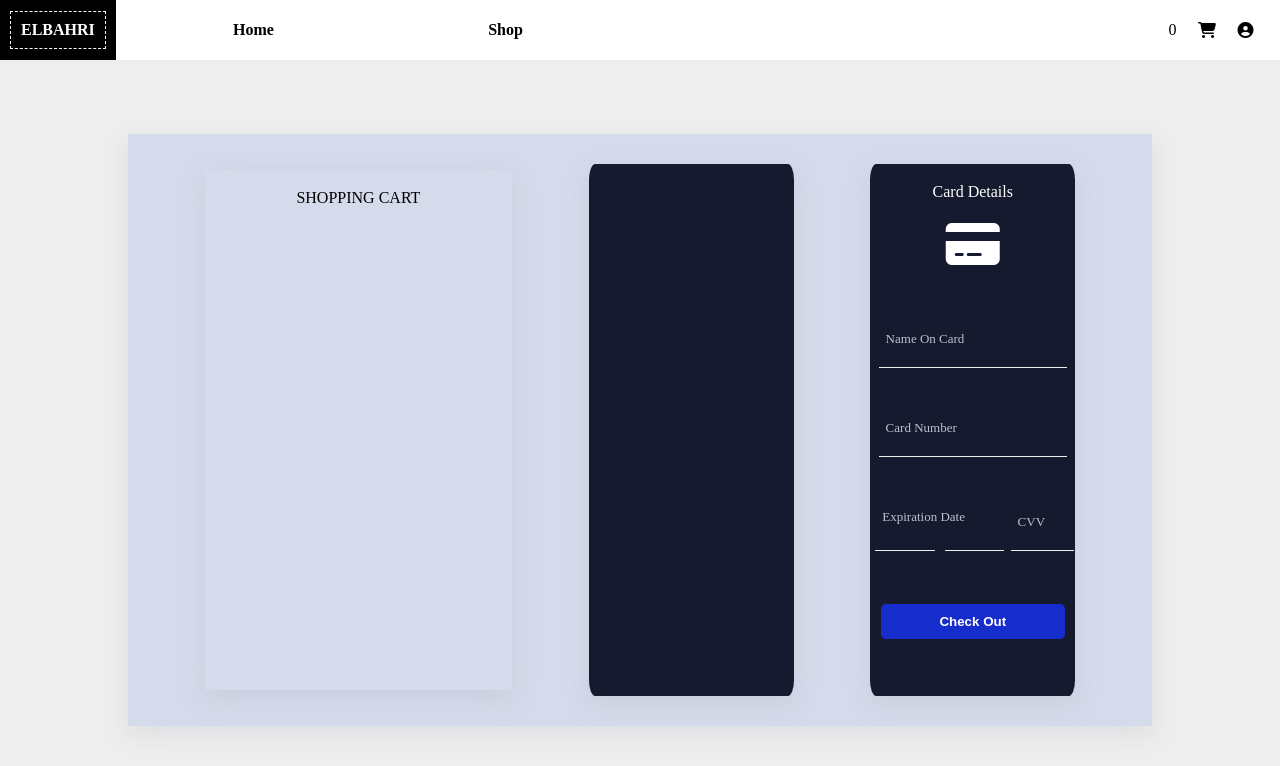
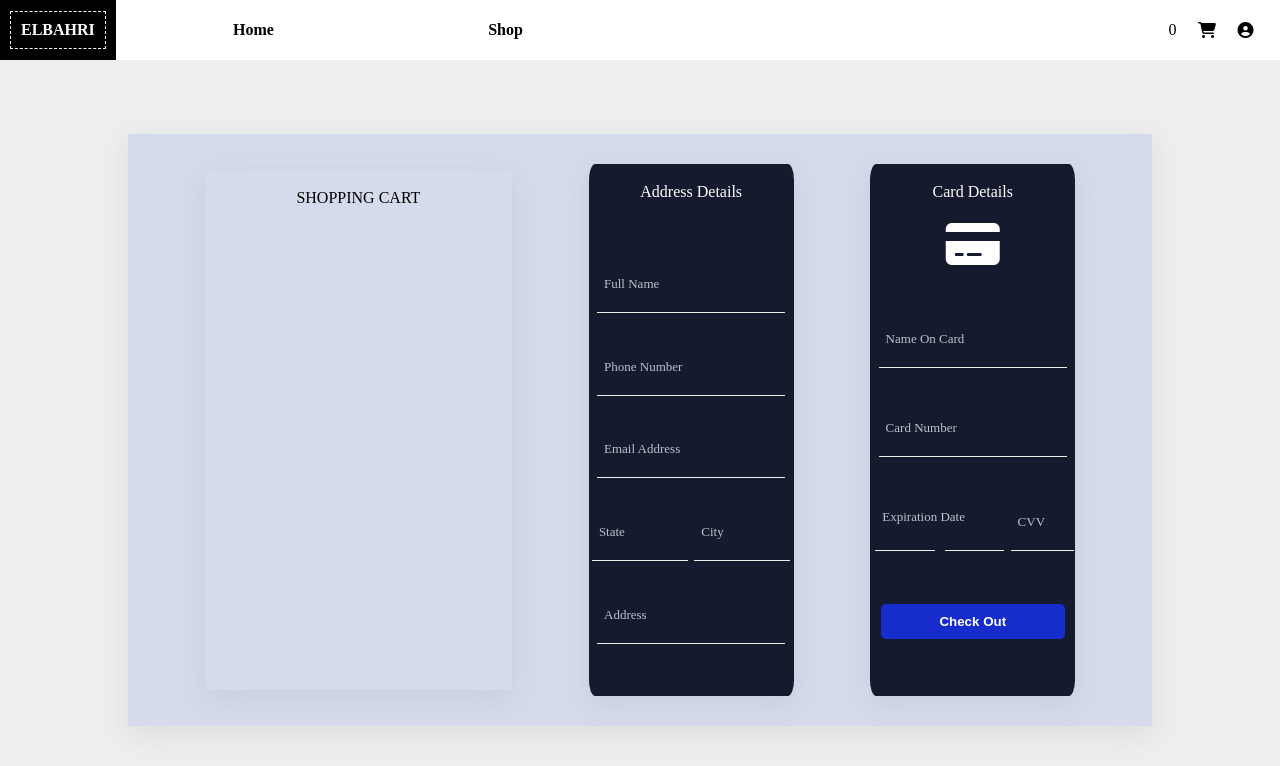
Before and after one commit to krimoelbahri/shopping-cart, a React (Create React App) app: page /shop-cart in a window 1280 px wide. Shown: the top 766 px of the page. Built offline with nearby package versions, Linux system fonts and the light colour scheme.

Commit message:
created an address component

```diff
--- a/src/components/Cart-components/Address.js
+++ b/src/components/Cart-components/Address.js
@@ -1,4 +1,53 @@
-function Address(props) {
-	return <div id='address' className='flex-c'></div>;
+function Address() {
+	return (
+		<div id='address' className='flex-c'>
+			<h5 className='pd-10px mrg-10px'>Address Details</h5>
+			<div id='addressContainer' className='flex-c  mrg-10px'>
+				<div className='form-div flex-c'>
+					<label className='pd-5px' htmlFor='fullName'>
+						Full Name
+					</label>
+					<input className='address-input' id='fullName' type='text' />
+				</div>
+				<div className='form-div flex-c '>
+					<label className='pd-5px' htmlFor='phoneNumber'>
+						Phone Number{" "}
+					</label>
+					<input
+						className='address-input'
+						id='phoneNumber'
+						type='number'
+					/>
+				</div>
+				<div className='form-div flex-c '>
+					<label className='pd-5px' htmlFor='email'>
+						Email Address
+					</label>
+					<input className='address-input' id='email' type='email' />
+				</div>
+				<div className='form-div flex-r '>
+					<div className='sub-form-div flex-c '>
+						<label className='pd-5px' htmlFor='state'>
+							State
+						</label>
+						<input className='address-input' id='state' type='text' />
+					</div>
+					<div className='sub-form-div flex-c '>
+						<label className='pd-5px' htmlFor='city'>
+							City
+						</label>
+						<input className='address-input' id='city' type='text' />
+					</div>
+				</div>
+				<div className='form-div flex-c '>
+					<label className='pd-5px' htmlFor='addressForm'>
+						{" "}
+						Address
+					</label>
+					<input className='address-input' id='addressForm' type='text' />
+				</div>
+			</div>
+		</div>
+	);
 }
 export { Address };
```
